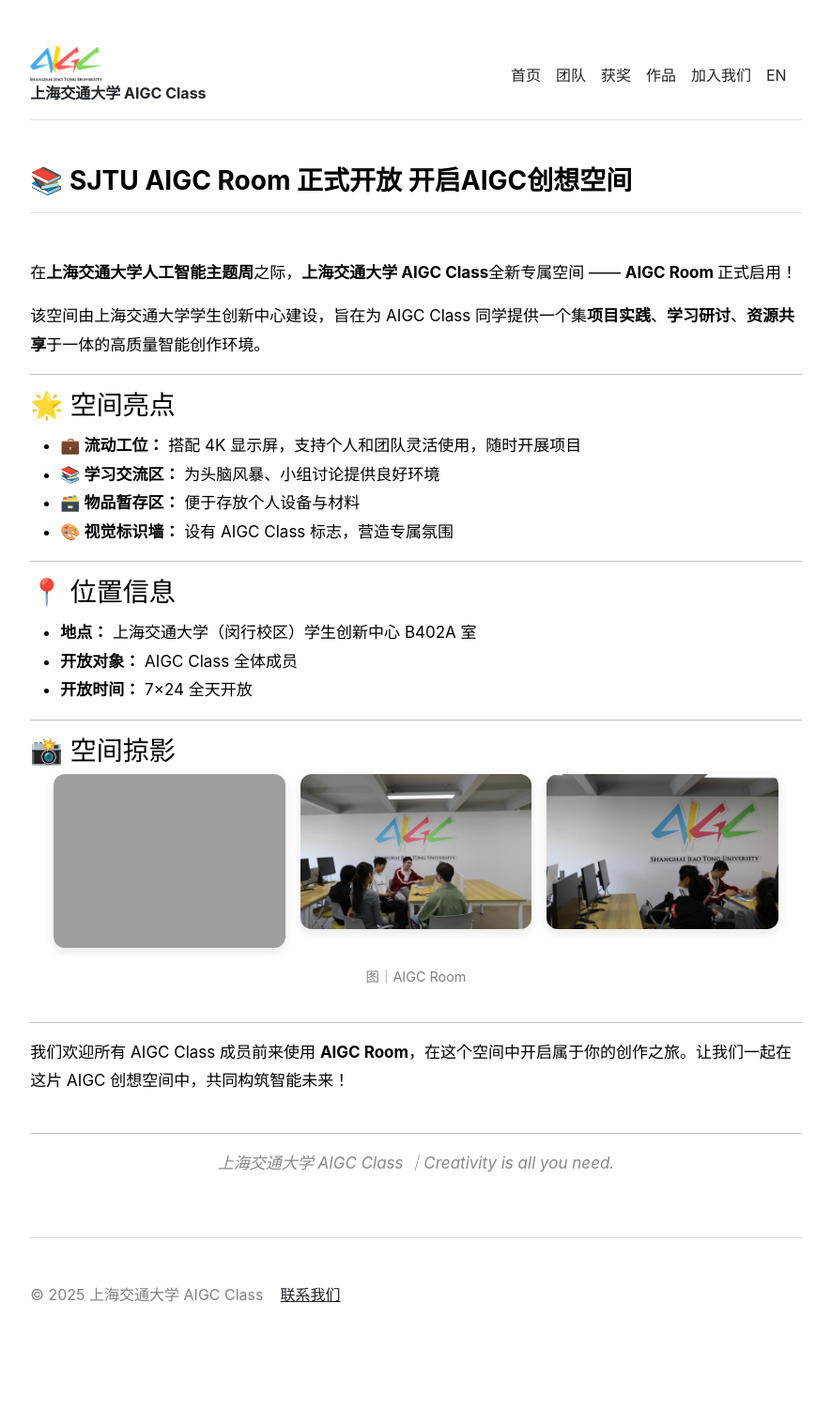
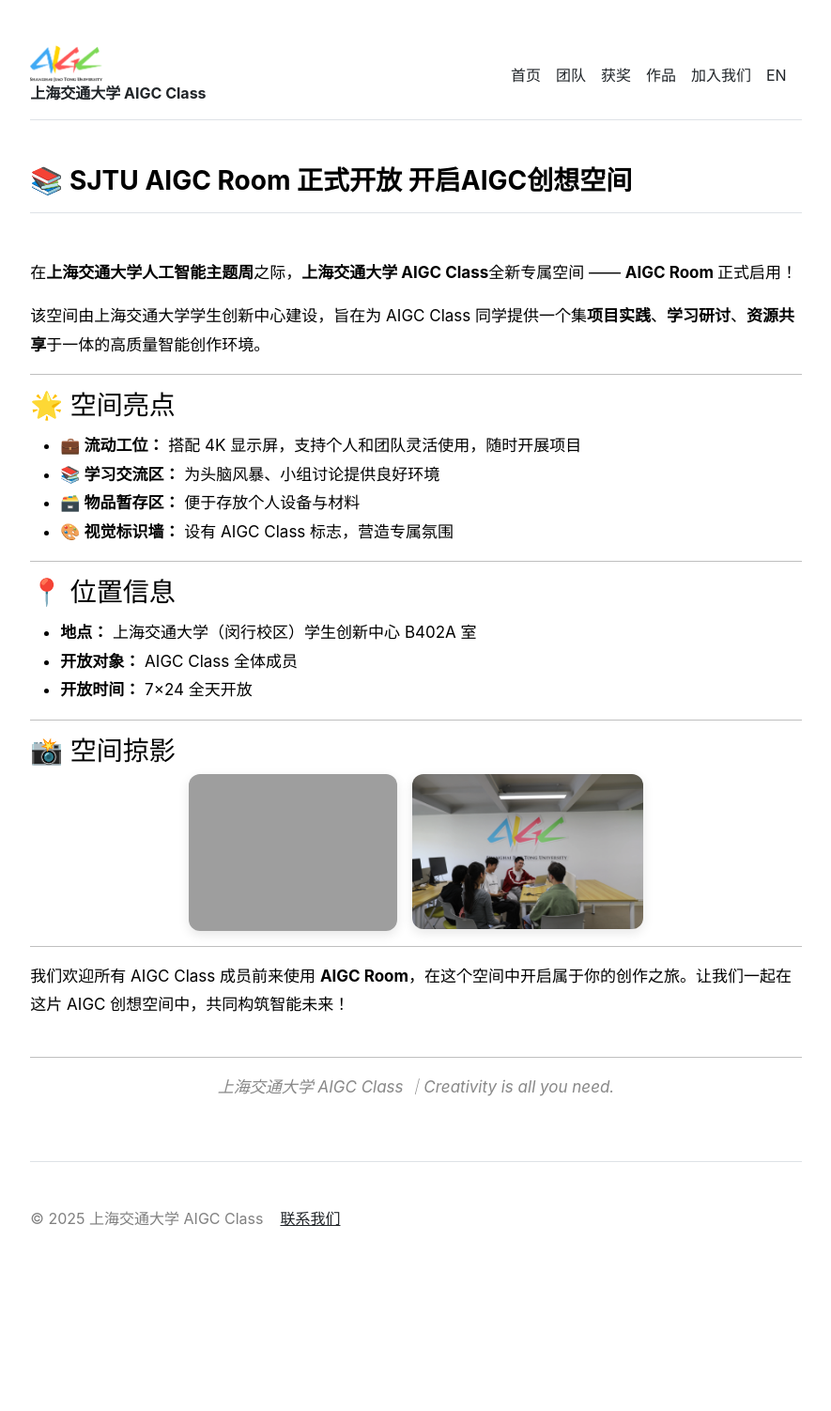
Before and after one commit to SJTU-AIGC/cn, a Jekyll site: the page built from _posts/2025-04-24-AIGC-Room-post.md, in a window 1280 px wide. Shown: the whole page at 94% size, without its empty margins (197-1082 px from the left). Built offline with Jekyll 4.4.1, drawn with Linux system fonts in a browser that asks for light colours; after the commit the page ends 1421 px from its top, so only the background shows below that.

Commit message:
Update 2025-04-24-AIGC-Room-post.md

```diff
--- a/_posts/2025-04-24-AIGC-Room-post.md
+++ b/_posts/2025-04-24-AIGC-Room-post.md
@@ -36,7 +36,7 @@ tags: [空间启用, AIGC, 人工智能主题周, 创新中心, 教学环境]
 <h3>📸 空间掠影</h3>
 <div class="room-gallery" style="display: flex; flex-wrap: wrap; gap: 1rem; justify-content: center;">
 
-  <div style="flex: 1 1 300px; max-width: 30%;">
+  <div style="flex: 1 1 300px; max-width: 27%;">
     <img src="{{ site.github.url }}/assets/img/posts/aigc-room-opening.webp" alt="图1" style="width: 100%; border-radius: 12px; box-shadow: 0 4px 12px rgba(0,0,0,0.1);">
   </div>
 
@@ -44,11 +44,7 @@ tags: [空间启用, AIGC, 人工智能主题周, 创新中心, 教学环境]
     <img src="{{ site.github.url }}/assets/img/posts/aigc-room-2.webp" alt="图2" style="width: 100%; border-radius: 12px; box-shadow: 0 4px 12px rgba(0,0,0,0.1);">
   </div>
 
-  <div style="flex: 1 1 300px; max-width: 30%;">
-    <img src="{{ site.github.url }}/assets/img/posts/aigc-room-3.webp" alt="图3" style="width: 100%; border-radius: 12px; box-shadow: 0 4px 12px rgba(0,0,0,0.1);">
-  </div>
-
-  <p style="text-align: center; color: gray; font-size: 0.9rem;">图｜AIGC Room</p>
+  <!-- <p style="text-align: center; color: gray; font-size: 0.9rem;">图｜AIGC Room</p> -->
 </div>
 
 
```
